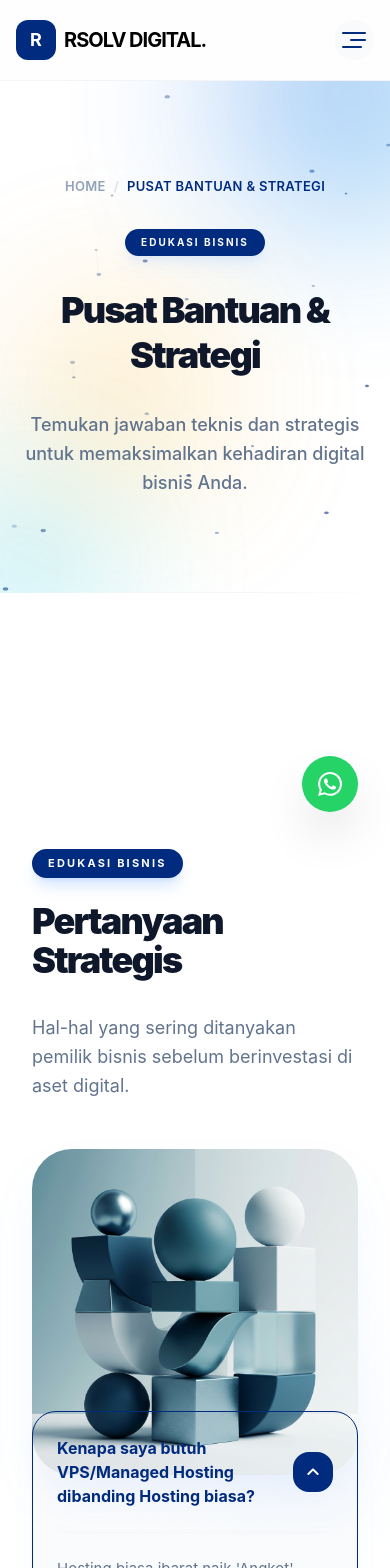
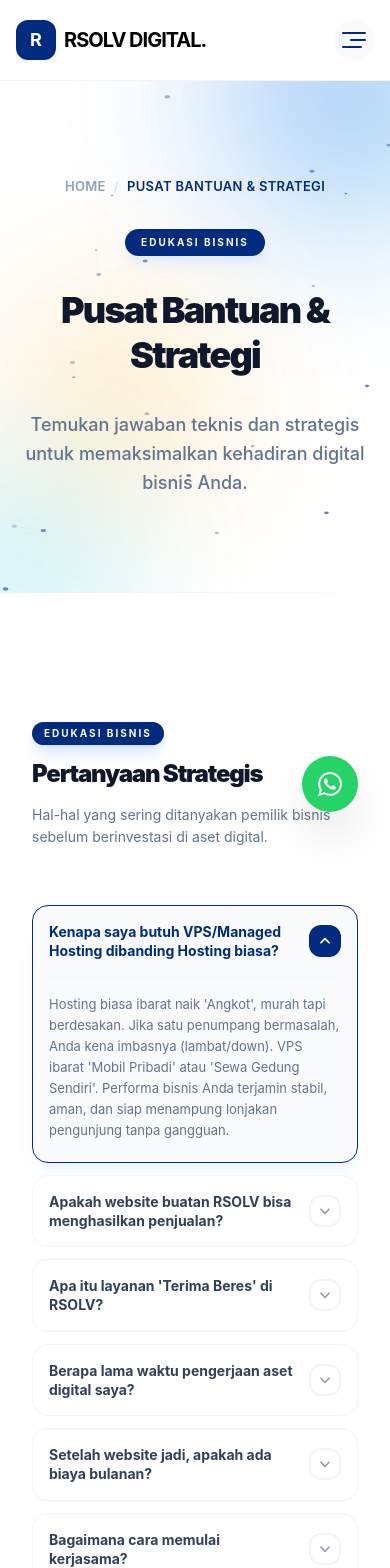
Before and after one commit to fadeta-ig/rspace, a Next.js app: page /faq in a window 390 px wide. Shown: the top 1568 px of the page. Built offline with nearby package versions, Linux system fonts and the light colour scheme; a web font is replaced by a local one.

Commit message:
fix responsive

```diff
--- a/src/components/sections/FAQ.tsx
+++ b/src/components/sections/FAQ.tsx
@@ -51,28 +51,28 @@ export default function FAQ() {
     }, []);
 
     return (
-        <section id="faq" ref={sectionRef} className="section bg-white text-[#0f172a] py-24 lg:py-32 overflow-hidden">
-            <div className="container px-4 lg:px-8">
-                <div className="grid lg:grid-cols-12 gap-16 lg:gap-24 items-start">
+        <section id="faq" ref={sectionRef} className="section bg-white text-[#0f172a] py-16 sm:py-20 lg:py-32 overflow-hidden">
+            <div className="container px-4 sm:px-6 lg:px-8">
+                <div className="grid lg:grid-cols-12 gap-8 sm:gap-10 lg:gap-16 items-start">
 
                     {/* Left Column: Accordion */}
                     <div ref={leftColRef} className="lg:col-span-7 order-2 lg:order-1 opacity-0">
-                        <div className="space-y-4">
+                        <div className="space-y-3 sm:space-y-4">
                             {faq.items.map((item, index) => (
                                 <div
                                     key={index}
-                                    className={`faq-item-animation opacity-0 group border rounded-3xl overflow-hidden transition-all duration-500 ${openIndex === index ? 'border-[#002B7F] bg-[#002B7F]/[0.02] shadow-xl shadow-blue-500/5' : 'border-gray-100 hover:border-gray-200 bg-white'}`}
+                                    className={`faq-item-animation opacity-0 group border rounded-2xl sm:rounded-3xl overflow-hidden transition-all duration-500 ${openIndex === index ? 'border-[#002B7F] bg-[#002B7F]/[0.02] shadow-xl shadow-blue-500/5' : 'border-gray-100 hover:border-gray-200 bg-white'}`}
                                 >
                                     <button
-                                        className="w-full text-left px-6 lg:px-10 py-6 lg:py-8 flex items-center justify-between gap-6"
+                                        className="w-full text-left px-4 sm:px-6 lg:px-8 py-4 sm:py-5 lg:py-6 flex items-center justify-between gap-3 sm:gap-4"
                                         onClick={() => toggleItem(index)}
                                         aria-expanded={openIndex === index}
                                     >
-                                        <span className={`text-base lg:text-lg font-bold transition-colors duration-300 ${openIndex === index ? 'text-[#002B7F]' : 'text-slate-700 group-hover:text-[#002B7F]'}`}>
+                                        <span className={`text-sm sm:text-base lg:text-lg font-bold transition-colors duration-300 leading-snug ${openIndex === index ? 'text-[#002B7F]' : 'text-slate-700 group-hover:text-[#002B7F]'}`}>
                                             {item.question}
                                         </span>
-                                        <div className={`flex-shrink-0 w-10 h-10 flex items-center justify-center rounded-2xl border-2 transition-all duration-500 ${openIndex === index ? 'bg-[#002B7F] border-[#002B7F] text-white rotate-180' : 'border-gray-100 text-gray-400 group-hover:border-gray-200'}`}>
-                                            <svg className="w-4 h-4" fill="none" stroke="currentColor" viewBox="0 0 24 24">
+                                        <div className={`flex-shrink-0 w-8 h-8 sm:w-9 sm:h-9 lg:w-10 lg:h-10 flex items-center justify-center rounded-xl sm:rounded-2xl border-2 transition-all duration-500 ${openIndex === index ? 'bg-[#002B7F] border-[#002B7F] text-white rotate-180' : 'border-gray-100 text-gray-400 group-hover:border-gray-200'}`}>
+                                            <svg className="w-3.5 h-3.5 sm:w-4 sm:h-4" fill="none" stroke="currentColor" viewBox="0 0 24 24">
                                                 <path strokeLinecap="round" strokeLinejoin="round" strokeWidth={3} d="M19 9l-7 7-7-7" />
                                             </svg>
                                         </div>
@@ -80,9 +80,9 @@ export default function FAQ() {
                                     <div
                                         className={`transition-all duration-500 ease-in-out ${openIndex === index ? 'max-h-[500px] opacity-100' : 'max-h-0 opacity-0'}`}
                                     >
-                                        <div className="px-6 lg:px-10 pb-8 lg:pb-10">
-                                            <div className="pt-6 border-t border-gray-100/50">
-                                                <p className="text-slate-500 text-[15px] lg:text-base leading-relaxed">
+                                        <div className="px-4 sm:px-6 lg:px-8 pb-5 sm:pb-6 lg:pb-8">
+                                            <div className="pt-4 sm:pt-5 border-t border-gray-100/50">
+                                                <p className="text-slate-500 text-[13px] sm:text-sm lg:text-base leading-relaxed">
                                                     {item.answer}
                                                 </p>
                                             </div>
@@ -94,19 +94,19 @@ export default function FAQ() {
                     </div>
 
                     {/* Right Column: Title & Image */}
-                    <div ref={rightColRef} className="lg:col-span-5 order-1 lg:order-2 sticky top-32 opacity-0">
+                    <div ref={rightColRef} className="lg:col-span-5 order-1 lg:order-2 lg:sticky lg:top-32 opacity-0">
                         <div className="relative">
-                            <span className="inline-block px-4 py-1.5 bg-[#002B7F] text-white text-[11px] font-bold rounded-full uppercase tracking-[0.2em] mb-6 shadow-lg shadow-blue-500/20">
+                            <span className="inline-block px-3 sm:px-4 py-1 sm:py-1.5 bg-[#002B7F] text-white text-[10px] sm:text-[11px] font-bold rounded-full uppercase tracking-[0.2em] mb-4 sm:mb-6 shadow-lg shadow-blue-500/20">
                                 {faq.tag}
                             </span>
-                            <h2 className="text-4xl lg:text-5xl font-black mb-8 tracking-tighter text-[#0f172a] leading-[1.1]">
+                            <h2 className="text-2xl sm:text-3xl lg:text-5xl font-black mb-4 sm:mb-6 lg:mb-8 tracking-tighter text-[#0f172a] leading-[1.1]">
                                 {faq.title}
                             </h2>
-                            <p className="text-slate-500 text-lg leading-relaxed mb-12 max-w-md">
+                            <p className="text-slate-500 text-sm sm:text-base lg:text-lg leading-relaxed mb-6 sm:mb-8 lg:mb-12 max-w-md">
                                 {faq.description}
                             </p>
 
-                            <div className="relative group rounded-[2.5rem] overflow-hidden shadow-2xl shadow-blue-500/10">
+                            <div className="relative group rounded-2xl sm:rounded-[2.5rem] overflow-hidden shadow-2xl shadow-blue-500/10 hidden sm:block">
                                 <Image
                                     src="/images/faq-visual.png"
                                     alt="Professional Support Illustration"
@@ -118,7 +118,7 @@ export default function FAQ() {
                             </div>
 
                             {/* Decorative element */}
-                            <div className="absolute -bottom-6 -right-6 w-32 h-32 bg-blue-50 rounded-full -z-10 blur-3xl opacity-60 animate-pulse"></div>
+                            <div className="absolute -bottom-6 -right-6 w-32 h-32 bg-blue-50 rounded-full -z-10 blur-3xl opacity-60 animate-pulse hidden sm:block"></div>
                         </div>
                     </div>
 
--- a/src/components/sections/Process.tsx
+++ b/src/components/sections/Process.tsx
@@ -15,11 +15,15 @@ export default function Process() {
         const leftCol = leftColRef.current;
         if (!section || !leftCol) return;
 
+        // Only enable GSAP pinning on desktop (lg breakpoint = 1024px)
+        const isDesktop = window.matchMedia("(min-width: 1024px)").matches;
+
         import("gsap").then(({ gsap }) => {
             import("gsap/ScrollTrigger").then(({ ScrollTrigger }) => {
                 gsap.registerPlugin(ScrollTrigger);
 
-                // 1. PINNING THE LEFT COLUMN
+                // 1. PINNING THE LEFT COLUMN — only on desktop
+                if (isDesktop) {
                     ScrollTrigger.create({
                         trigger: section,
                         start: "top top",
@@ -27,6 +31,7 @@ export default function Process() {
                         pin: leftCol,
                         pinSpacing: false,
                     });
+                }
 
                 // 2. PROGRESS LINE ANIMATION
                 gsap.fromTo(
@@ -53,7 +58,7 @@ export default function Process() {
                     const contentBox = item.querySelector(".process-item-content");
 
                     gsap.fromTo(contentBox,
-                        { opacity: 0, y: 60, scale: 0.98 },
+                        { opacity: 0, y: 40, scale: 0.98 },
                         {
                             opacity: 1,
                             y: 0,
@@ -136,25 +141,25 @@ export default function Process() {
     }, []);
 
     return (
-        <section id="process" ref={sectionRef} className="section bg-white overflow-hidden py-0 border-t border-slate-50 min-h-screen">
-            <div className="container px-4 lg:px-12 mx-auto py-32">
-                <div className="flex flex-col lg:flex-row gap-12 lg:gap-20 items-start">
+        <section id="process" ref={sectionRef} className="section bg-white overflow-hidden py-0 border-t border-slate-50">
+            <div className="container px-4 sm:px-6 lg:px-12 mx-auto py-16 sm:py-20 lg:py-32">
+                <div className="flex flex-col lg:flex-row gap-8 lg:gap-20 items-start">
 
                     {/* Left Side: Pinned Headline Container */}
                     <div className="lg:w-1/3 w-full self-start" ref={leftColRef}>
                         <div className="process-sticky-header h-fit lg:pt-8">
-                            <span className="inline-block px-3 py-1 bg-[#002B7F] text-white text-[10px] font-bold rounded-full uppercase tracking-[0.2em] mb-6">
+                            <span className="inline-block px-3 py-1 bg-[#002B7F] text-white text-[10px] font-bold rounded-full uppercase tracking-[0.2em] mb-4 sm:mb-6">
                                 {process.tag}
                             </span>
-                            <h2 className="text-3xl lg:text-5xl font-black text-[#0f172a] mb-6 leading-[1.1] tracking-tight">
+                            <h2 className="text-2xl sm:text-3xl lg:text-5xl font-black text-[#0f172a] mb-4 sm:mb-6 leading-[1.1] tracking-tight">
                                 {process.title}
                             </h2>
-                            <div className="w-12 h-1 bg-[#002B7F] mb-8 rounded-full" />
-                            <p className="text-lg text-[#64748b] leading-relaxed max-w-xs font-medium">
+                            <div className="w-10 sm:w-12 h-1 bg-[#002B7F] mb-4 sm:mb-8 rounded-full" />
+                            <p className="text-sm sm:text-base lg:text-lg text-[#64748b] leading-relaxed max-w-xs font-medium">
                                 {process.description}
                             </p>
 
-                            <div className="mt-12 hidden lg:block">
+                            <div className="mt-8 lg:mt-12 hidden lg:block">
                                 <div className="flex items-center gap-3 text-[10px] font-bold text-[#002B7F] uppercase tracking-widest opacity-60">
                                     <div className="w-8 h-[1px] bg-[#002B7F]"></div>
                                     The Roadmap to Success
@@ -164,43 +169,43 @@ export default function Process() {
                     </div>
 
                     {/* Right Side: Vertical Timeline Items */}
-                    <div className="lg:w-2/3 w-full relative process-items-container pl-4 md:pl-0 flex flex-col gap-12 md:gap-24 lg:pb-[20vh]">
+                    <div className="lg:w-2/3 w-full relative process-items-container pl-8 sm:pl-10 md:pl-12 lg:pl-0 flex flex-col gap-6 sm:gap-8 md:gap-12 lg:gap-16 lg:pb-[20vh]">
 
                         {/* Connection Line (Static) */}
-                        <div className="absolute left-[8px] md:left-[16px] top-10 bottom-10 w-[1px] bg-slate-100 hidden sm:block" />
+                        <div className="absolute left-[8px] sm:left-[12px] md:left-[16px] top-6 bottom-6 w-[1px] bg-slate-100" />
 
                         {/* Progress Line overlay */}
                         <div
                             ref={lineRef}
-                            className="absolute left-[8px] md:left-[16px] top-10 bottom-10 w-[1px] bg-[#002B7F] origin-top hidden sm:block z-10"
+                            className="absolute left-[8px] sm:left-[12px] md:left-[16px] top-6 bottom-6 w-[1px] bg-[#002B7F] origin-top z-10"
                         />
 
                         {process.items.map((item, index) => (
-                            <div key={index} className="process-item-trigger relative pl-8 md:pl-24 py-2 group transition-all duration-700">
+                            <div key={index} className="process-item-trigger relative pl-6 sm:pl-8 md:pl-16 lg:pl-20 py-1 group transition-all duration-700">
 
                                 {/* Circle Dot Marker */}
-                                <div className="absolute left-[-2px] md:left-[5px] top-10 w-[22px] h-[22px] bg-white z-20 hidden sm:flex items-center justify-center rounded-full border border-slate-100 shadow-sm">
+                                <div className="absolute left-[-2px] sm:left-[1px] md:left-[5px] top-6 sm:top-8 w-[20px] h-[20px] sm:w-[22px] sm:h-[22px] bg-white z-20 flex items-center justify-center rounded-full border border-slate-100 shadow-sm">
                                     <div className="process-dot-inner w-2 h-2 rounded-full bg-slate-200 transition-all duration-500" />
                                 </div>
 
                                 {/* Step Card */}
-                                <div className="process-item-content relative bg-slate-50/50 p-8 md:p-10 rounded-3xl border border-transparent transition-all duration-700">
-                                    <div className="flex items-center gap-4 mb-6">
-                                        <span className="step-number text-[10px] font-black tracking-[0.2em] text-[#94a3b8] opacity-50 transition-all duration-500 uppercase">
+                                <div className="process-item-content relative bg-slate-50/50 p-5 sm:p-6 md:p-8 lg:p-10 rounded-2xl sm:rounded-3xl border border-transparent transition-all duration-700 overflow-hidden">
+                                    <div className="flex items-center gap-3 sm:gap-4 mb-3 sm:mb-4 md:mb-6">
+                                        <span className="step-number text-[9px] sm:text-[10px] font-black tracking-[0.2em] text-[#94a3b8] opacity-50 transition-all duration-500 uppercase">
                                             PHASE {(index + 1).toString().padStart(2, '0')}
                                         </span>
-                                        <div className="h-[1px] w-8 bg-slate-200" />
+                                        <div className="h-[1px] w-6 sm:w-8 bg-slate-200" />
                                     </div>
 
-                                    <h3 className="process-item-title text-2xl md:text-3xl font-black text-[#0f172a] mb-4 transition-all duration-500">
+                                    <h3 className="process-item-title text-lg sm:text-xl md:text-2xl lg:text-3xl font-black text-[#0f172a] mb-2 sm:mb-3 md:mb-4 transition-all duration-500">
                                         {item.title}
                                     </h3>
 
-                                    <p className="text-[#64748b] leading-relaxed text-base md:text-lg max-w-2xl font-medium">
+                                    <p className="text-[#64748b] leading-relaxed text-sm sm:text-base md:text-lg max-w-2xl font-medium">
                                         {item.desc}
                                     </p>
 
-                                    <div className="absolute right-8 bottom-8 text-[100px] font-black text-slate-200/20 select-none pointer-events-none group-hover:text-[#002B7F]/5 transition-colors duration-1000 leading-none">
+                                    <div className="absolute right-4 sm:right-6 md:right-8 bottom-4 sm:bottom-6 md:bottom-8 text-[48px] sm:text-[64px] md:text-[80px] lg:text-[100px] font-black text-slate-200/20 select-none pointer-events-none group-hover:text-[#002B7F]/5 transition-colors duration-1000 leading-none">
                                         {index + 1}
                                     </div>
                                 </div>
```
Lines whose indentation alone changed are shown as unchanged.
